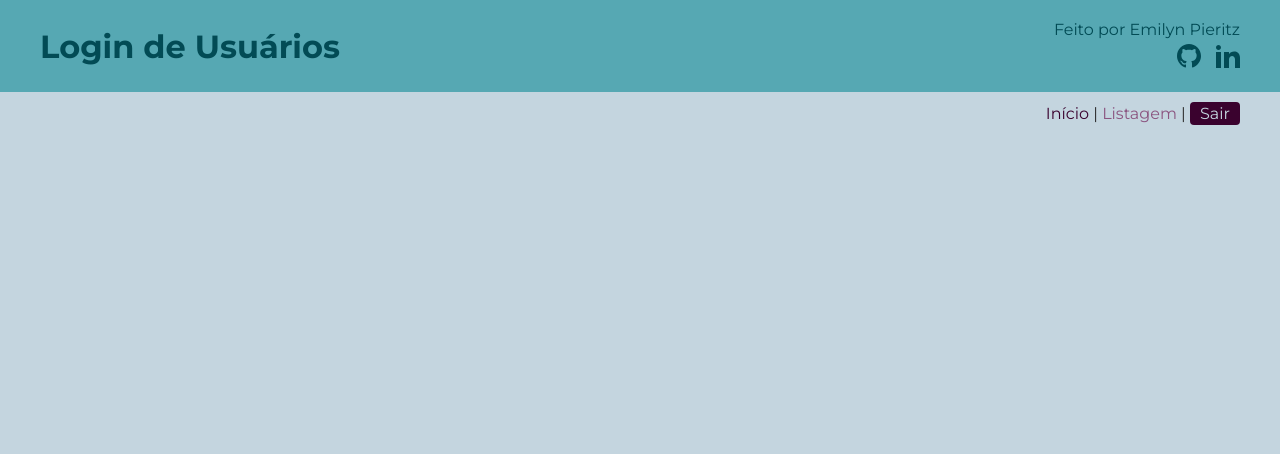
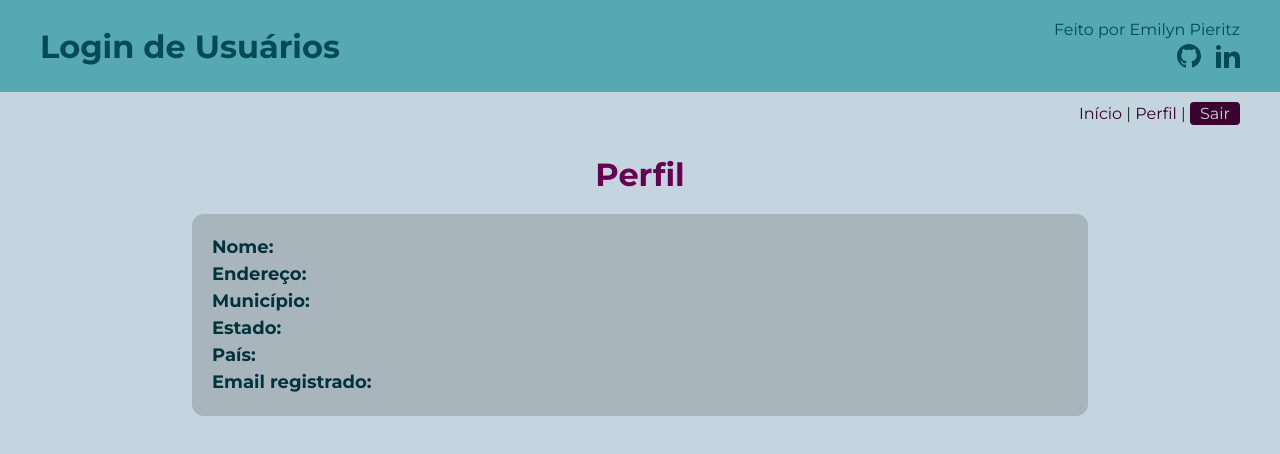
Before and after one commit to ecpieritz/user-login, a Vue app: page /profile in a window 1280 px wide. Shown: the top 454 px of the page. Built offline with nearby package versions, Linux system fonts and the light colour scheme; no server answers; sample sign-in values are in the browser's storage.

Commit message:
Added Profile SCSS & base

```diff
--- a/src/App.vue
+++ b/src/App.vue
@@ -2,10 +2,10 @@
   <Header />
   <nav v-if="$store.state.user">
     <router-link to="/">Início</router-link> |
-    <router-link class="active" to="/list">Listagem</router-link> |
+    <router-link to="/profile">Perfil</router-link> |
     <button @click="$store.dispatch('logout')">Sair</button>
   </nav>
-  <router-view/>
+  <router-view />
 </template>
 
 <script>
@@ -17,10 +17,10 @@ export default {
   components: {
     Header
   },
-  setup(){
+  setup() {
     const store = useStore()
 
-    onBeforeMount(()=>{
+    onBeforeMount(() => {
       store.dispatch('fetchUser')
     })
 
@@ -35,35 +35,41 @@ export default {
 <style lang="scss">
 @import './scss/variables';
 
-*{
+* {
   margin: 0;
   padding: 0;
   box-sizing: border-box;
 }
-body{
+
+body {
   background-color: $bg-color;
   color: $text-color;
 }
+
 #app {
   font-family: Montserrat;
   text-align: center;
-  h1{
+
+  h1 {
     color: $primary-color;
   }
-  nav{
+
+  nav {
     text-align: end;
     margin-bottom: 30px;
     margin-right: 40px;
-    a{
+
+    a {
       color: $dark-primary-color;
       text-decoration: none;
+
       &:hover,
-      &.active{
+      &:focus {
         color: $light-primary-color;
       }
     }
 
-    button{
+    button {
       border: none;
       border-radius: 4px;
       padding: 2px 10px;
@@ -72,7 +78,7 @@ body{
       color: $bg-color;
       background-color: $dark-primary-color;
 
-      &:hover{
+      &:hover {
         cursor: pointer;
         background-color: $primary-color;
       }
--- a/src/router/index.js
+++ b/src/router/index.js
@@ -12,9 +12,9 @@ const routes = [
     }
   },
   {
-    path: '/list',
-    name: 'list',
-    component: () => import('../views/ListView.vue'),
+    path: '/profile',
+    name: 'profile',
+    component: () => import('../views/ProfileView.vue'),
     meta: {
       requiresAuth: true
     }
--- a/src/scss/_variables.scss
+++ b/src/scss/_variables.scss
@@ -1,4 +1,5 @@
 $bg-color: #c4d5df;
+$dark-bg-color: #a8b5bd;
 $text-color: #292929;
 $light-primary-color: #8b5580;
 $primary-color: #660050;
--- a/src/views/HomeView.vue
+++ b/src/views/HomeView.vue
@@ -1,11 +1,11 @@
 <template>
   <main class="home">
+    <p>Olá {{email}}!</p>
     <h1>Início</h1>
   </main>
 </template>
 
 <script>
 export default {
-
 }
 </script>
--- /dev/null
+++ b/src/views/ProfileView.vue
@@ -0,0 +1,36 @@
+<template>
+
+  <main class="profile">
+    <h1>Perfil</h1>
+
+    <section class="profile__data">
+      <p><strong>Nome: </strong></p>
+      <p><strong>Endereço: </strong></p>
+      <p><strong>Município: </strong></p>
+      <p><strong>Estado: </strong></p>
+      <p><strong>País: </strong></p>
+      <p><strong>Email registrado: </strong></p>
+    </section>
+  </main>
+</template>
+
+<style lang="scss">
+  @import '@/scss/variables';
+
+  .profile{
+    &__data{
+      background-color: $dark-bg-color;
+      width: 70%;
+      margin: 20px auto;
+      padding: 20px;
+      text-align: left;
+      border-radius: 12px;
+      line-height: 1.5;
+      font-size: 18px;
+
+      strong{
+        color: $dark-secondary-color;
+      }
+    }
+  }
+</style>
```
